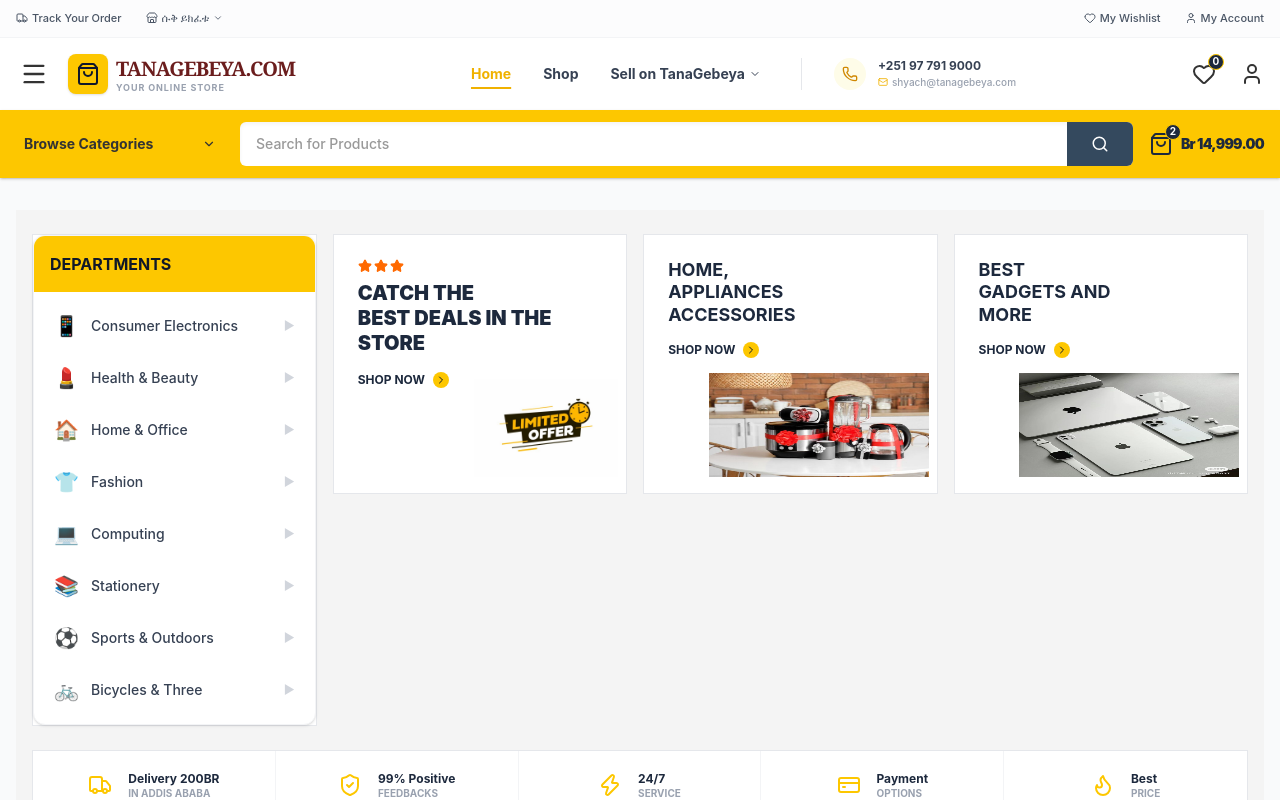
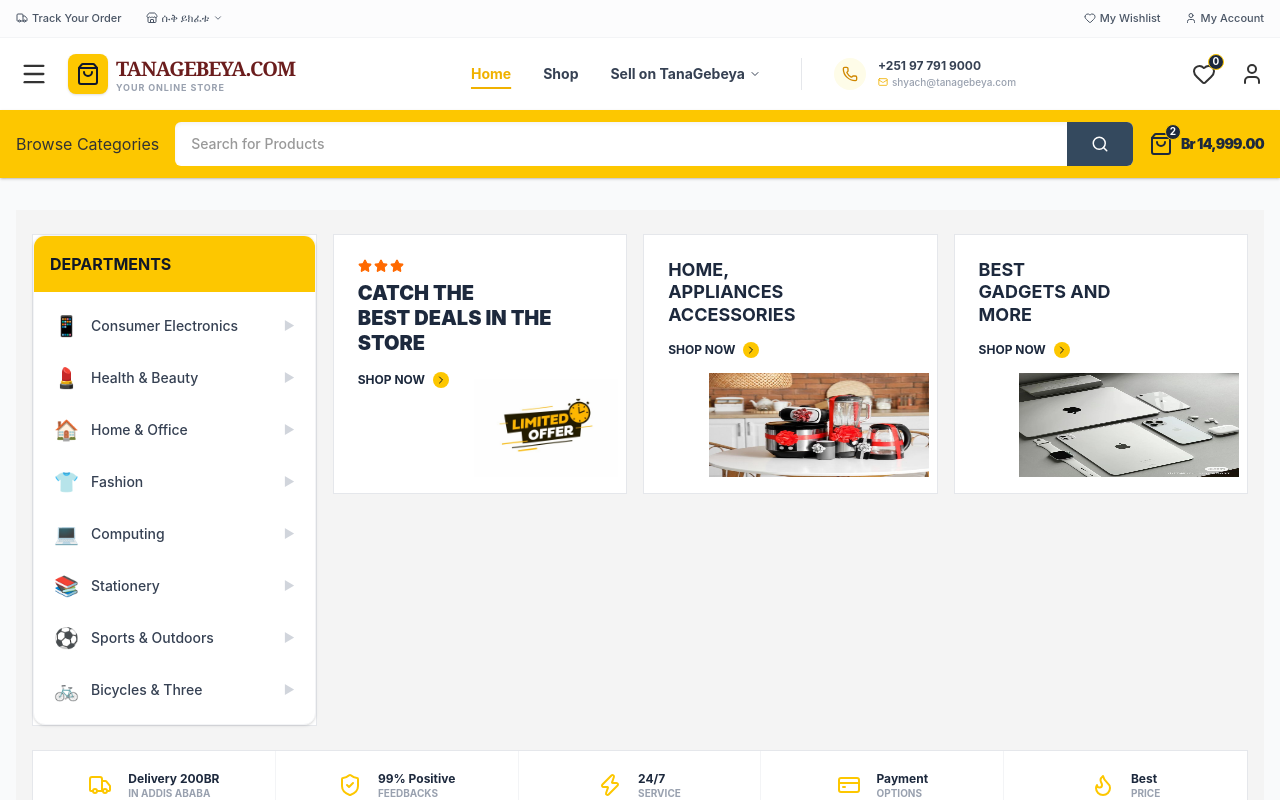
Before and after one commit to niemaDev/TanaGebeya, a React app: page / in a window 1280 px wide. Built offline with nearby package versions, Linux system fonts and the light colour scheme; the HTML template or start-up script is replaced by a standard one.

Commit message:
remove the browse category button form in nav bar and replace admin system to support for footer

```diff
--- a/src/components/common/Footer.jsx
+++ b/src/components/common/Footer.jsx
@@ -38,8 +38,15 @@
         </div>
 
         <div>
-          <h4 className="text-lg font-bold mb-6 border-b border-slate-700 pb-2">System Admin</h4>
-          <p className="text-slate-400 text-sm mb-4 italic">Internal portal for authorized staff only.</p>
+          <h4 className="text-lg font-bold mb-6 border-b border-slate-700 pb-2">Support </h4>
+          <p className="text-slate-400 text-sm mb-4 italic">Help Center
+
+          </p>
+          <p className="text-slate-400 text-sm mb-4 italic">
+            Contact Us
+          </p>
+          <p className="text-slate-400 text-sm mb-4 italic"> FAQ
+          </p>
 
         </div>
       </div>
--- a/src/components/common/Navbar.jsx
+++ b/src/components/common/Navbar.jsx
@@ -127,13 +127,8 @@
       {/*  CATEGORY & SEARCH BAR */}
       <div className="bg-yellow-400 py-3 shadow-sm z-10">
         <div className="container mx-auto px-4 flex items-center gap-4">
-          <button
-            onClick={() => setIsDrawerOpen(true)}
-            className="hidden lg:flex items-center justify-between w-52 text-sm font-bold px-2 py-2 hover:bg-yellow-500 rounded-md transition-all cursor-pointer"
-          >
+
             <span>Browse Categories</span>
-            <ChevronDown size={14} className={`transition-transform duration-300 ${isDrawerOpen ? 'rotate-180' : ''}`} />
-          </button>
 
           <div className="flex-grow flex items-center bg-white rounded-md overflow-hidden h-11 shadow-inner focus-within:ring-2 focus-within:ring-slate-800 transition-all">
             <input type="text" placeholder="Search for Products" className="flex-grow px-4 text-sm outline-none font-medium" />
```
